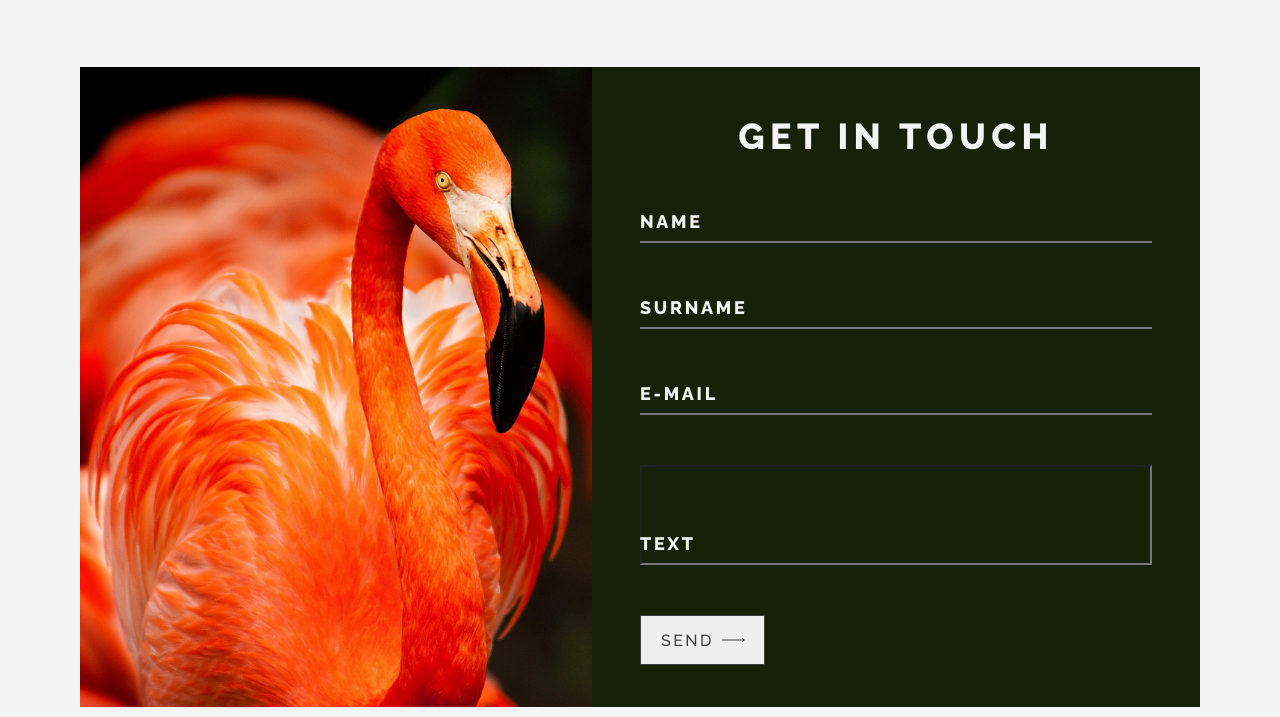
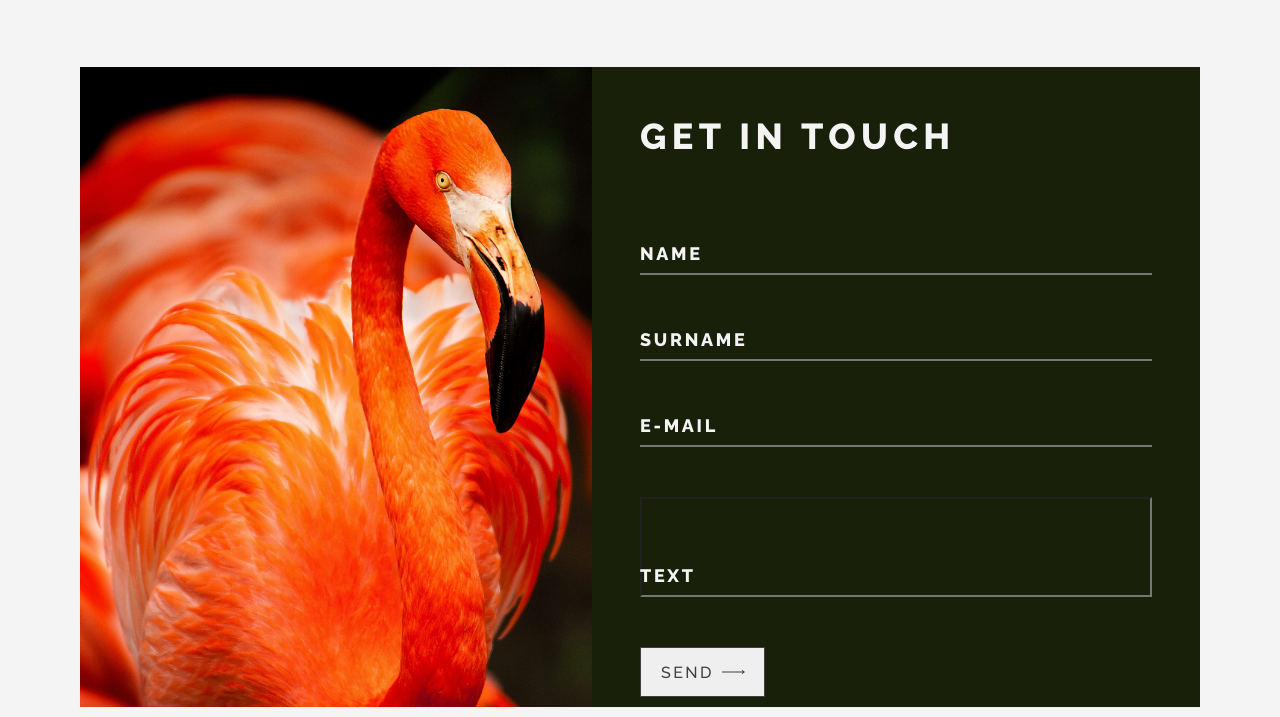
Before and after one commit to JJulia9/JackWilderman-Website, a plain HTML site: page contact.html in a window 1280 px wide. Shown: the part 83-800 px from the top of the page. Drawn offline with Linux system fonts and the light colour scheme; a web font is replaced by a local one.

Commit message:
header contact

```diff
--- a/style.css
+++ b/style.css
@@ -1121,13 +1121,13 @@ footer {
  /* form */
  .contactForm h1{
   color: #F4F4F4;
-text-align: center;
 font-family: "Raleway", sans-serif;
 font-size: 2.25rem;
 font-style: normal;
 font-weight: 800;
 line-height: normal;
 letter-spacing: 0.3375rem;
+padding-bottom: 2rem;
  }
 
   .form-field {
```
